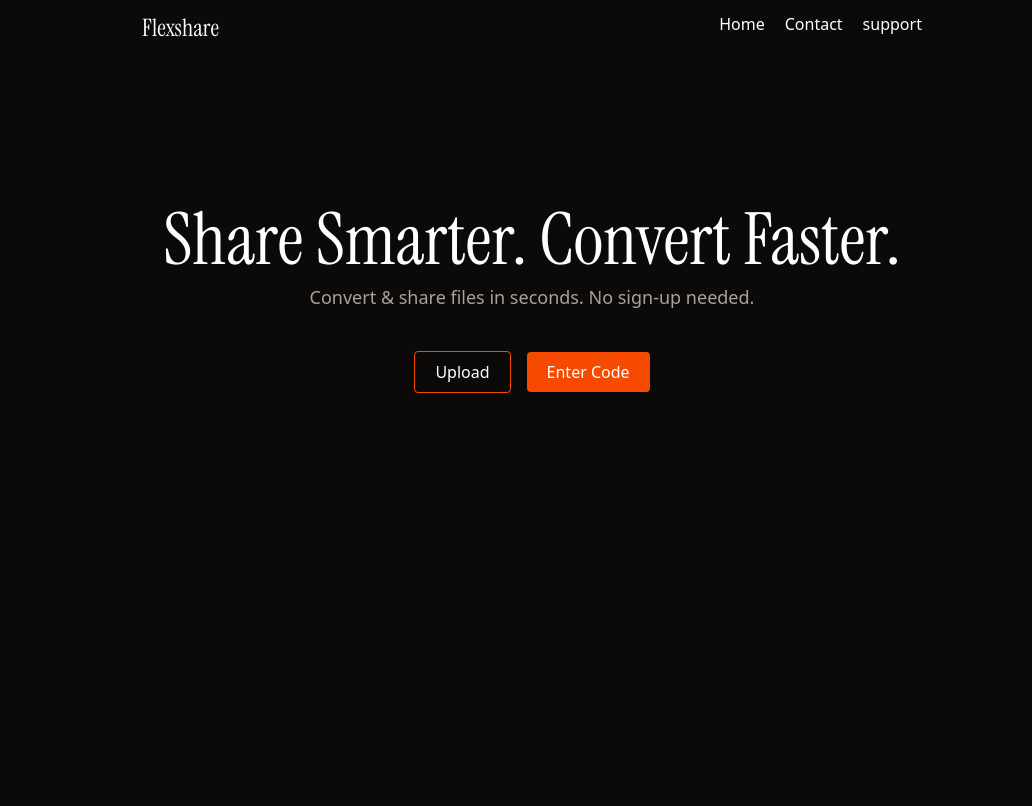
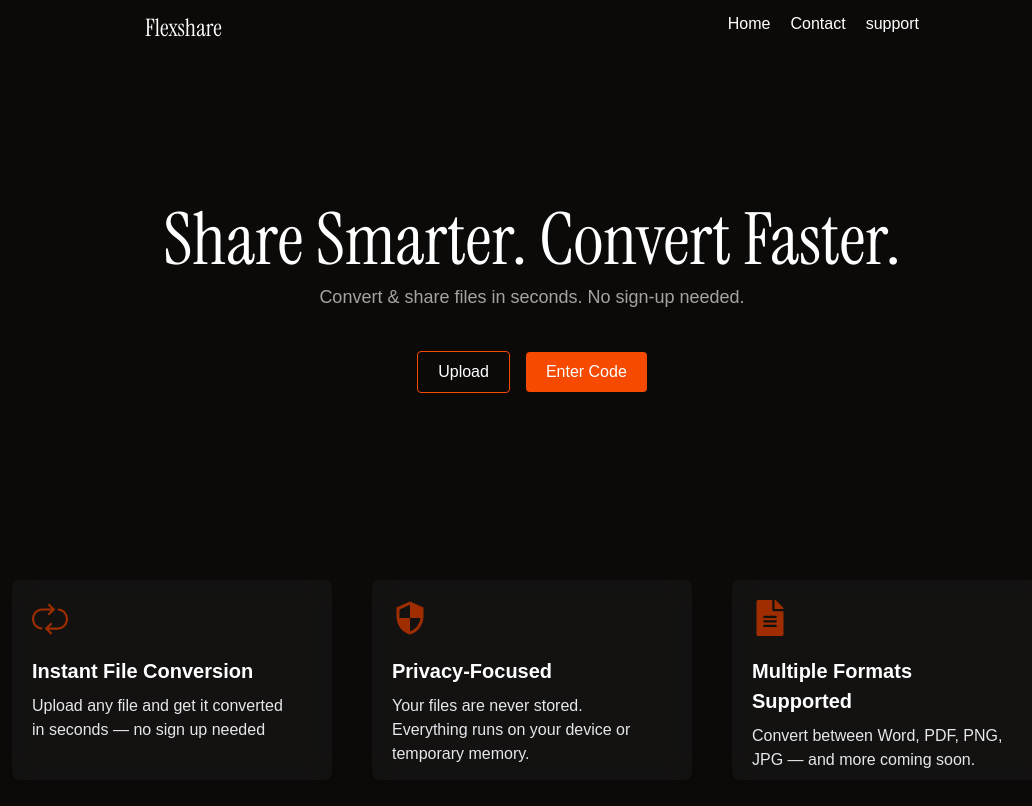
Before and after one commit to uttkarsh123-shiv/FlexShare, a React (Vite) app in the folder frontend/: page / in a window 1280 px wide. Shown: the top 806 px of the page, without its empty margins (108-1140 px from the left). Built offline with nearby package versions, Linux system fonts and the light colour scheme; a web font is replaced by a local one.

Commit message:
feature cards

```diff
--- a/frontend/package.json
+++ b/frontend/package.json
@@ -16,6 +16,7 @@
     "react": "^19.1.0",
     "react-dom": "^19.1.0",
     "react-dropzone": "^14.3.8",
+    "react-icons": "^5.5.0",
     "react-otp-input": "^3.1.1",
     "react-router-dom": "^7.6.3",
     "react-select": "^5.10.2",
--- a/frontend/src/App.css
+++ b/frontend/src/App.css
@@ -1,5 +1,8 @@
 @import url('https://fonts.googleapis.com/css2?family=Amarante&family=Instrument+Serif:ital@0;1&display=swap');
 
+*{
+  font-family:sans-serif;
+}
 
 .instrument-serif-regular {
   font-family: "Instrument Serif", serif;
--- /dev/null
+++ b/frontend/src/component/Card.jsx
@@ -0,0 +1,16 @@
+import React from 'react';
+const Card = ({ title, description, icon: Icon, bgColor = "bg-[#3333]" }) => {
+  return (
+    <div className={`w-80 h-50 ${bgColor} rounded-lg p-5 pr-9 shadow-lg backdrop-blur-md`}>
+      {Icon && <Icon className="text-orange-800 text-4xl" />}
+      <h1 className="mb-2 mt-5 text-[20px] font-semibold font-serif text-white">
+        {title}
+      </h1>
+      <p className="text-[16px] text-gray-200">
+        {description}
+      </p>
+    </div>
+  );
+};
+
+export default Card;
--- a/frontend/src/component/HomePage.jsx
+++ b/frontend/src/component/HomePage.jsx
@@ -1,8 +1,13 @@
-// pages/HomePage.js
 import React, { useState } from "react";
 import { useNavigate } from "react-router-dom";
-// import Demo from '../../../frontend/src/Demo';
 import OtpInput from "react-otp-input";
+import Card from "./Card";
+import { RxLoop } from "react-icons/rx";
+import { MdOutlineSecurity } from "react-icons/md";
+import { FaFileAlt } from "react-icons/fa";
+import { TfiLoop } from "react-icons/tfi";
+
+
 
 export default function HomePage() {
   const [code, setCode] = useState("");
@@ -11,8 +16,7 @@ export default function HomePage() {
 
   return (
     <>
-      {/* <Demo /> */}
-      <div className="p-8 text-center h-screen w-screen bg-[#0c0a09] text-white pt-40">
+      <div className="p-8 text-center h-[65vh] w-screen bg-[#0c0a09] text-white pt-40">
         <h1 className="text-7xl font-bold mb-6 instrument-serif-regular leading-10">
           Share Smarter. Convert Faster.
         </h1>
@@ -72,6 +76,24 @@ export default function HomePage() {
           </div>
         )}
       </div>
+
+      <div className="flex justify-around px-25">
+           <Card
+        title="Instant File Conversion"
+        description="Upload any file and get it converted in seconds — no sign up needed"
+        icon={TfiLoop}
+      />
+           <Card
+        title="Privacy-Focused"
+        description="Your files are never stored. Everything runs on your device or temporary memory."
+        icon={MdOutlineSecurity }
+      />
+             <Card
+        title="Multiple Formats Supported"
+        description="Convert between Word, PDF, PNG, JPG — and more coming soon."
+        icon={FaFileAlt}
+      />
+      </div>
     </>
   );
 }
```
Also changed, not shown: 1 other file (tests, documents, lock files or other folders).
